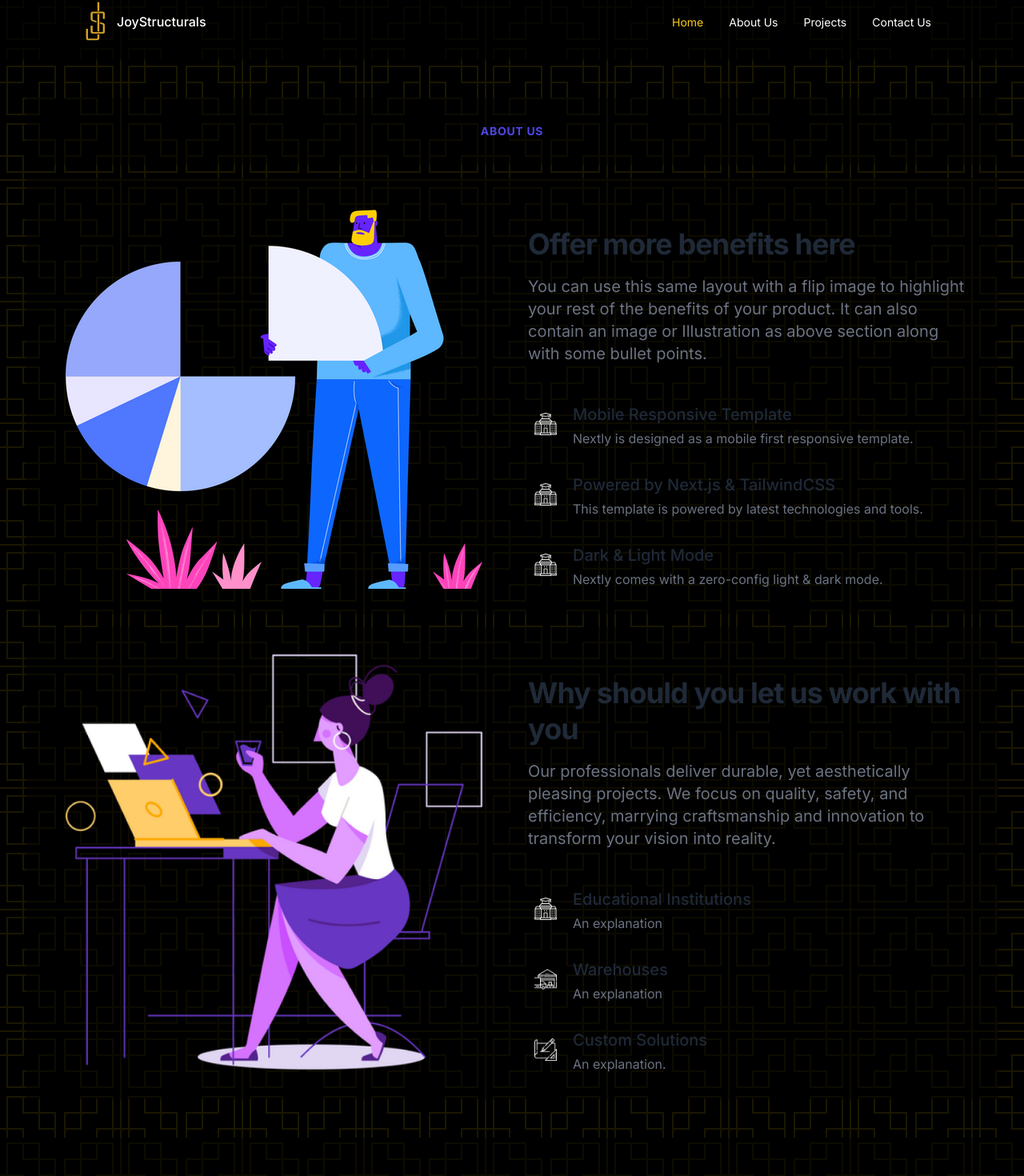
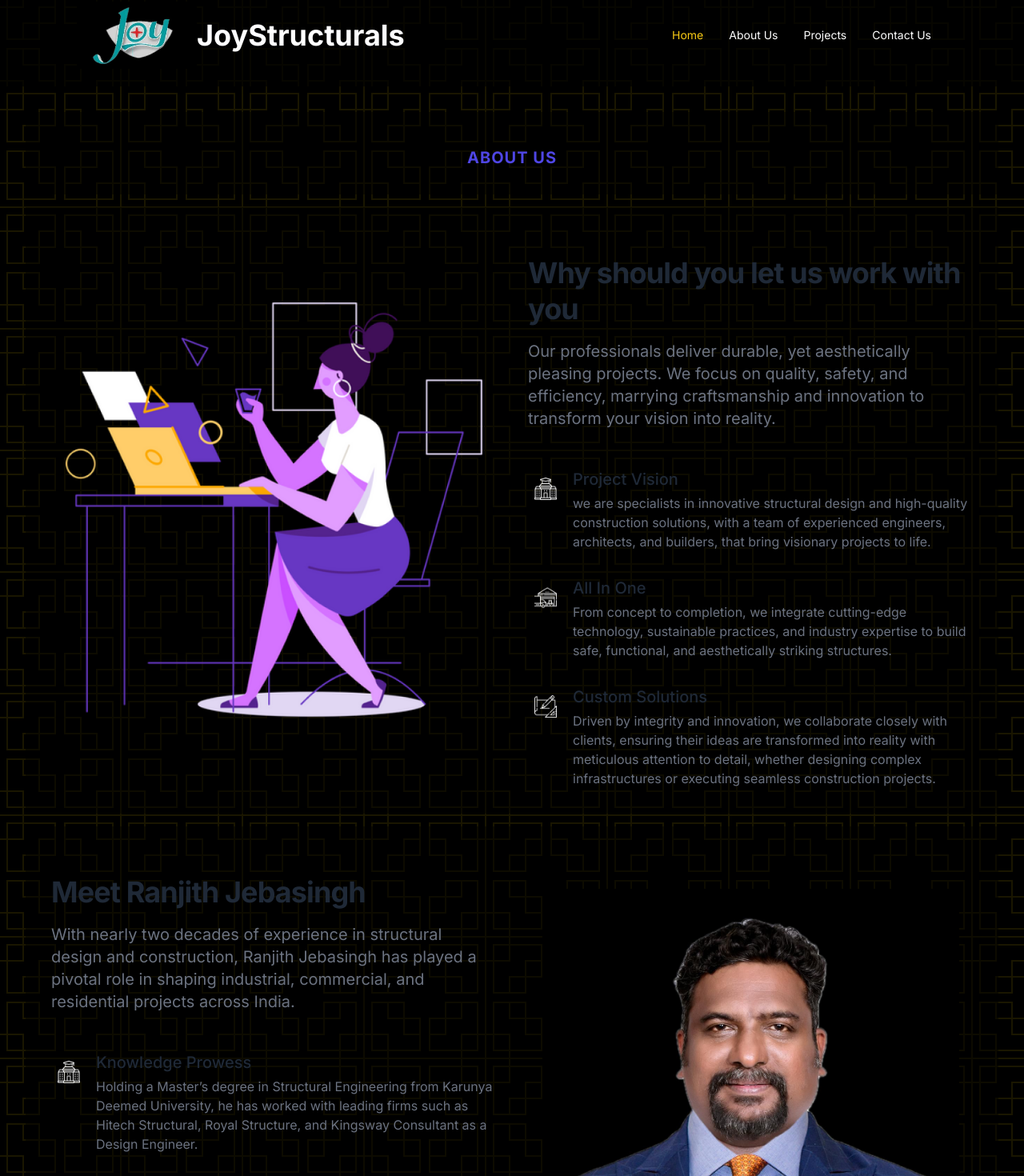
Before and after one commit to n3m0-ke/joystruct-2-0, a Next.js app: page /about in a window 1280 px wide. Shown: the part 20-1490 px from the top of the page at 80% size. Built offline with nearby package versions, Linux system fonts and the light colour scheme.

Commit message:
Typography changes

```diff
--- a/components/AboutBody.tsx
+++ b/components/AboutBody.tsx
@@ -11,7 +11,7 @@ import {
 } from "@heroicons/react/24/solid";
 
 import bannerImg1 from "@/public/img/hero.png";
-import bannerImg2 from "@/public/img/benefit-two.png";
+import CEOImage from "@/public/img/CEOImage.jpeg";
 
 import productionImg from "@/public/img/production.png";
 import schoolImg from "@/public/img/school.png";
@@ -28,20 +28,20 @@ export default function AboutBody() {
     image: bannerImg1,
     bullets: [
       {
-        title: "Educational Institutions",
-        desc: "An explanation",
+        title: "Project Vision",
+        desc: "we are specialists in innovative structural design and high-quality construction solutions, with a team of experienced engineers, architects, and builders, that bring visionary projects to life.",
         icon: <FaceSmileIcon />,
         image: schoolImg
       },
       {
-        title: "Warehouses",
-        desc: "An explanation",
+        title: "All In One",
+        desc: "From concept to completion, we integrate cutting-edge technology, sustainable practices, and industry expertise to build safe, functional, and aesthetically striking structures.",
         icon: <ChartBarSquareIcon />,
         image: warehouseIconImg
       },
       {
         title: "Custom Solutions",
-        desc: "An explanation.",
+        desc: "Driven by integrity and innovation, we collaborate closely with clients, ensuring their ideas are transformed into reality with meticulous attention to detail, whether designing complex infrastructures or executing seamless construction projects.",
         icon: <CursorArrowRaysIcon />,
         image: sketchImg
       },
@@ -49,33 +49,33 @@ export default function AboutBody() {
   }
 
   const SectionTwo = {
-    imPos: "right",
-    title: "Offer more benefits here",
-    desc: "You can use this same layout with a flip image to highlight your rest of the benefits of your product. It can also contain an image or Illustration as above section along with some bullet points.",
-    image: bannerImg2,
+    imgPos: "right",
+    title: "Meet Ranjith Jebasingh",
+    desc: "With nearly two decades of experience in structural design and construction, Ranjith Jebasingh has played a pivotal role in shaping industrial, commercial, and residential projects across India.",
+    image: CEOImage,
     bullets: [
       {
-        title: "Mobile Responsive Template",
-        desc: "Nextly is designed as a mobile first responsive template.",
+        title: "Knowledge Prowess",
+        desc: "Holding a Master’s degree in Structural Engineering from Karunya Deemed University, he has worked with leading firms such as Hitech Structural, Royal Structure, and Kingsway Consultant as a Design Engineer.",
         icon: <DevicePhoneMobileIcon />,
-        image:schoolImg,
+        image: schoolImg,
       },
       {
-        title: "Powered by Next.js & TailwindCSS",
-        desc: "This template is powered by latest technologies and tools.",
+        title: "Project Completion",
+        desc: "Notable projects include a 49m span PEB structure for L.S. Mills, a 60m span rigid frame for Daeseung India Seat Ltd., and the Saveetha Medical College dining block.",
         icon: <AdjustmentsHorizontalIcon />,
         image: schoolImg,
       },
       {
-        title: "Dark & Light Mode",
-        desc: "Nextly comes with a zero-config light & dark mode. ",
+        title: "Committment for sustainability",
+        desc: "With a commitment to precision and innovation, Ranjith Jebasingh continues to deliver structural solutions that combine strength, efficiency, and sustainability.",
         icon: <SunIcon />,
         image: schoolImg
       },
     ],
   }
-    return(
-        <main className="flex min-h-screen flex-col items-center justify-between p-8 backgroundPattern bg-opacity-20">
+  return (
+    <main className="flex min-h-screen flex-col items-center justify-between px-8 pt-8 pb-0 backgroundPattern bg-opacity-20">
 
       <SectionTitle
         preTitle="About Us"
@@ -83,11 +83,9 @@ export default function AboutBody() {
       >
       </SectionTitle>
 
-            <Expertise data={SectionTwo} />
-
       <Expertise data={SectionOne} />
 
-
+      <Expertise data={SectionTwo} />
     </main>
   )
 }
--- a/components/Expertise.tsx
+++ b/components/Expertise.tsx
@@ -3,9 +3,9 @@ import React from "react";
 import { Container } from "./Container";
 
 interface ExpertiseProps {
-    imgPos?: "left" | "right";
+    imgPos?: string;
     data: {
-        imgPos?: "left" | "right";
+        imgPos?: string|undefined;
         title: string;
         desc: string;
         image: any;
@@ -21,12 +21,14 @@ interface ExpertiseProps {
 export const Expertise = (props: Readonly<ExpertiseProps>) => {
     const { data } = props;
 
+    console.log(data);
+
     return (
         <Container className="flex flex-wrap mb-20 lg:gap-10 lg:flex-nowrap ">
 
         <div
           className={`flex items-center justify-center w-full lg:w-1/2 ${
-            props.imgPos === "right" ? "lg:order-1" : ""
+            data.imgPos === "right" ? "lg:order-1" : ""
           }`}>
           <div>
             <Image
@@ -66,8 +68,6 @@ export const Expertise = (props: Readonly<ExpertiseProps>) => {
 
     </Container>
     )
-
-
 }
 
 function ExpertiseSingle(props: any) {
--- a/components/Hero.tsx
+++ b/components/Hero.tsx
@@ -26,11 +26,11 @@ export const Hero = () => {
                         <h1 className="text-4xl font-bold leading-snug tracking-tight text-gray-800 lg:text-4xl lg:leading-tight xl:text-6xl xl:leading-tight dark:text-white">
                             We create Beautiful Structures
                         </h1>
-                        <p className="py-5 text-xl leading-normal text-gray-500 lg:text-xl xl:text-2xl dark:text-gray-300">
-                            Welcome to Joy Structurals.
-                            We blend technology and expertise in construction.
-                            Our professionals deliver durable, aesthetically pleasing projects.
-                            We focus on quality, safety, and efficiency, transforming visions into reality.
+                        <p className="py-5 text-base leading-normal text-gray-500 lg:text-lg xl:text-xl dark:text-gray-300">
+                            At Joy Structurals, we specialise in innovative structural design and high-quality construction solutions
+                            that bring visionary projects to life.
+                            With a team of experienced engineers, architects, and builders, we deliver precision, durability, and efficiency
+                            in every structure we create.
                         </p>
 
                         <div className="flex flex-col items-start space-y-3 sm:space-x-4 sm:space-y-0 sm:items-center sm:flex-row">
--- a/components/HomeBody.tsx
+++ b/components/HomeBody.tsx
@@ -2,7 +2,7 @@ import { Hero } from "./Hero";
 
 export default function HomeBody() {
     return(
-        <main className="flex min-h-screen flex-col items-center justify-between p-8 bg-opacity-20">
+        <main className="flex min-h-screen flex-col items-center justify-between px-8 pt-8 pb-0 bg-opacity-20">
             <Hero />
         </main>
     )
--- a/components/Navbar.tsx
+++ b/components/Navbar.tsx
@@ -34,7 +34,7 @@ export default function StickyNavbar() {
   }, []);
 
   const navList = (
-    <ul className="mt-2 mb-4 flex flex-col gap-2 lg:mb-0 lg:mt-0 lg:flex-row lg:items-center lg:gap-6">
+    <ul className="mt-2 mb-4 flex flex-col gap-2 text-lg lg:mb-0 lg:mt-0 lg:flex-row lg:items-center lg:gap-6">
       {[
         { href: '#home', label: 'Home' },
         { href: '#about', label: 'About Us' },
@@ -69,10 +69,10 @@ export default function StickyNavbar() {
     <Navbar className="sticky top-0 z-10 h-max max-w-full rounded-none px-16 py-2 lg:px-24 lg:py-4 bg-black bg-opacity-70 border-0"
     placeholder={undefined} onPointerEnterCapture={undefined} onPointerLeaveCapture={undefined}    >
       <div className="flex items-center justify-between text-blue-gray-900">
-        <Typography as="a" href="#" className="mr-4 cursor-pointer py-1.5 font-medium flex items-center"
+        <Typography as="a" href="#" className="mr-4 cursor-pointer py-1.5 font-bold text-4xl flex items-center"
         placeholder={undefined} onPointerEnterCapture={undefined} onPointerLeaveCapture={undefined}  >
           <span>
-            <img src="/img/logo.png" alt="JS" width="50" height="50" />
+            <img src="/img/new-logo.jpeg" alt="JS" width="150" height="150" />
           </span>
           JoyStructurals
         </Typography>
--- a/components/ProjectsBody.tsx
+++ b/components/ProjectsBody.tsx
@@ -47,8 +47,8 @@ export default function ProjectsBody() {
     <main className="flex min-h-screen flex-col items-center p-8 backgroundPattern bg-opacity-20">
 
       <SectionTitle
-        preTitle="Projects"
-        title="Explore Our Projects for Details"
+        preTitle="Explore Our Projects"
+        title=""
       >
       </SectionTitle>
 
--- a/components/SectionTitle.tsx
+++ b/components/SectionTitle.tsx
@@ -11,11 +11,11 @@ interface SectionTitleProps{
 export const SectionTitle = (props: Readonly<SectionTitleProps>) => {
     return (
       <Container
-        className={`flex w-full flex-col mt-4 ${
+        className={`flex w-full flex-col mt-0 ${
           props.align === "left" ? "" : "items-center justify-center text-center"
         }`}>
         {props.preTitle && (
-          <div className="text-sm font-bold tracking-wider text-indigo-600 uppercase">
+          <div className="max-w-2xl mt-3 text-xl font-bold leading-snug tracking-wider text-indigo-600 uppercase">
             {props.preTitle}
           </div>
         )}
--- a/next.config.js
+++ b/next.config.js
@@ -1,7 +1,8 @@
 /** @type {import('next').NextConfig} */
 const nextConfig = {
     images: {
-        domains: ['firebasestorage.googleapis.com']
+        domains: ['firebasestorage.googleapis.com'],
+        unoptimized: true,
     },
     output: "export",
 };
```
Also changed, not shown: public/img/CEOImage.jpeg (added), public/img/new-logo.jpeg (added). Lines whose indentation alone changed are shown as unchanged.
